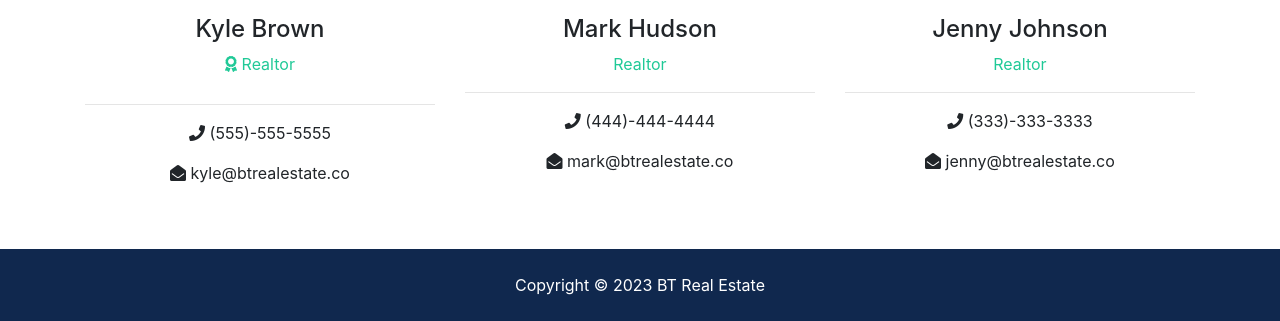
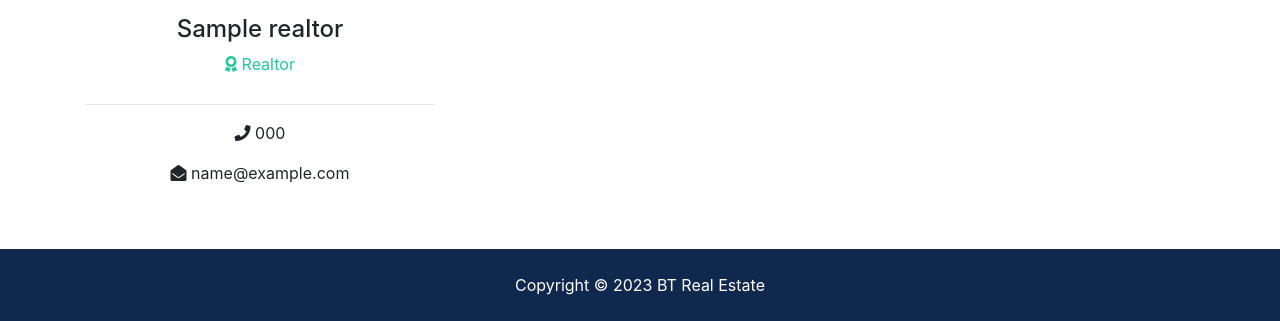
Before and after one commit to dev-chid/btre_project, a Django app: page /about/ in a window 1280 px wide. Shown: the part 1717-2038 px from the top of the page. Run offline with Django 4.2, Linux system fonts and the light colour scheme; tables that the repository leaves empty hold one stand-in row (values such as "Sample post"); grey boxes marked "Sample" are stand-in pictures; some libraries are stand-ins or nearby versions.

Commit message:
About with Realtor added

```diff
--- a/pages/views.py
+++ b/pages/views.py
@@ -1,17 +1,33 @@
 from django.shortcuts import render
-from listings.models import Listing
+from django.http import HttpResponse
 from listings.choices import price_choices, bedroom_choices, state_choices
 
+from listings.models import Listing
+from realtors.models import Realtor
 
 def index(request):
-    listings = Listing.objects.all()[:1]
+    listings = Listing.objects.order_by('-list_date').filter(is_published=True)[:3]
+
     context = {
         'listings': listings,
         'state_choices': state_choices,
         'bedroom_choices': bedroom_choices,
-        'price_choices': price_choices,
+        'price_choices': price_choices
     }
+
     return render(request, 'pages/index.html', context)
 
+
 def about(request):
-    return render(request, 'pages/about.html')
+    # Get all realtors
+    realtors = Realtor.objects.order_by('-hire_date')
+
+    # Get MVP
+    mvp_realtors = Realtor.objects.all().filter(is_mvp=True)
+
+    context = {
+        'realtors': realtors,
+        'mvp_realtors': mvp_realtors
+    }
+
+    return render(request, 'pages/about.html', context)
--- a/templates/pages/about.html
+++ b/templates/pages/about.html
@@ -1,5 +1,4 @@
-{% extends "base.html" %} {% load static %} {% block content %}
-
+{% extends 'base.html' %} {% load static %} {% block content %}
 <section id="showcase-inner" class="py-5 text-white">
   <div class="container">
     <div class="row text-center">
@@ -47,21 +46,20 @@
         </p>
       </div>
       <div class="col-md-4">
+        {% if mvp_realtors %} {% for realtor in mvp_realtors %}
         <div class="card">
           <img
             class="card-img-top"
-            src="assets/img/realtors/kyle.jpg"
+            src="{{ realtor.photo.url }}"
             alt="Seller of the month"
           />
           <div class="card-body">
             <h5 class="card-title">Seller Of The Month</h5>
-            <h6 class="text-secondary">Kyle Brown</h6>
-            <p class="card-text">
-              Lorem ipsum dolor sit amet consectetur adipisicing elit. Omnis
-              nesciunt amet, illo itaque similique repellat. content.
-            </p>
+            <h6 class="text-secondary">{{ realtor.name }}</h6>
+            <p class="card-text">{{ realtor.description }}</p>
           </div>
         </div>
+        {% endfor %} {% endif %}
       </div>
     </div>
   </div>
@@ -75,7 +73,7 @@
     aperiam, unde aliquid at similique!
   </h4>
   <hr />
-  <a href="listings.html" class="btn btn-secondary text-white btn-lg"
+  <a href="{% url 'listings' %}" class="btn btn-secondary text-white btn-lg"
     >View Our Featured Listings</a
   >
 </section>
@@ -85,48 +83,23 @@
   <div class="container">
     <h2 class="text-center">Our Team</h2>
     <div class="row text-center">
+      {% if realtors %} {% for realtor in realtors %}
       <div class="col-md-4">
-        <img
-          src="assets/img/realtors/kyle.jpg"
-          alt=""
-          class="rounded-circle mb-3"
-        />
-        <h4>Kyle Brown</h4>
+        <img src="{{ realtor.photo.url }}" alt="" class="rounded-circle mb-3" />
+        <h4>{{ realtor.name }}</h4>
         <p class="text-success">
           <i class="fas fa-award text-success mb-3"></i> Realtor
         </p>
         <hr />
-        <p><i class="fas fa-phone"></i> (555)-555-5555</p>
-        <p><i class="fas fa-envelope-open"></i> kyle@btrealestate.co</p>
+        <p><i class="fas fa-phone"></i> {{ realtor.phone }}</p>
+        <p><i class="fas fa-envelope-open"></i> {{ realtor.email }}</p>
       </div>
-
-      <div class="col-md-4">
-        <img
-          src="assets/img/realtors/mark.jpg"
-          alt=""
-          class="rounded-circle mb-3"
-        />
-        <h4>Mark Hudson</h4>
-        <p class="text-success">Realtor</p>
-        <hr />
-        <p><i class="fas fa-phone"></i> (444)-444-4444</p>
-        <p><i class="fas fa-envelope-open"></i> mark@btrealestate.co</p>
+      {% endfor %} {% else %}
+      <div class="col-md-12">
+        <p>No Realtors Available</p>
       </div>
-
-      <div class="col-md-4">
-        <img
-          src="assets/img/realtors/jenny.jpg"
-          alt=""
-          class="rounded-circle mb-3"
-        />
-        <h4>Jenny Johnson</h4>
-        <p class="text-success">Realtor</p>
-        <hr />
-        <p><i class="fas fa-phone"></i> (333)-333-3333</p>
-        <p><i class="fas fa-envelope-open"></i> jenny@btrealestate.co</p>
-      </div>
+      {% endif %}
     </div>
   </div>
 </section>
-
 {% endblock %}
```
